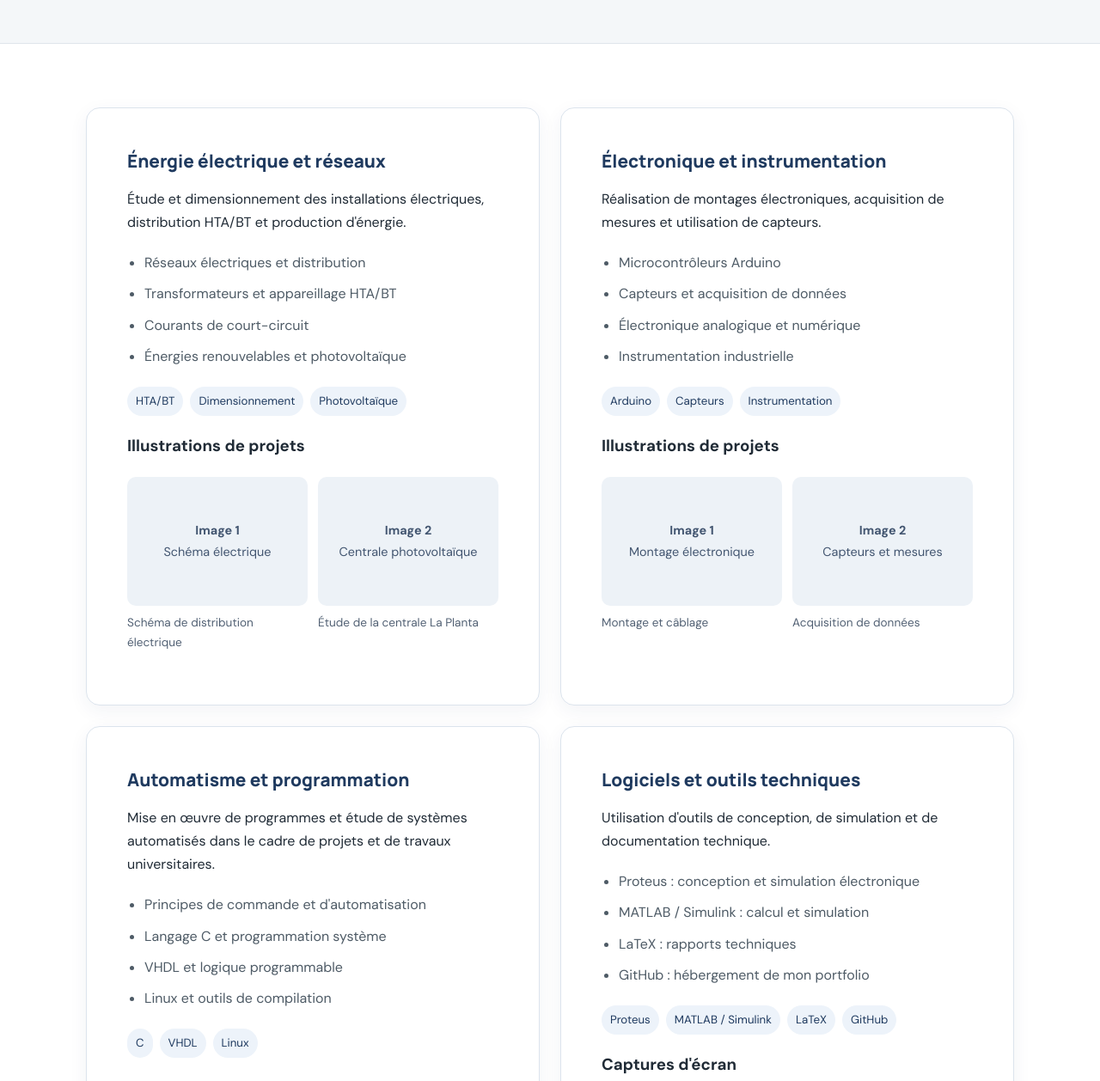
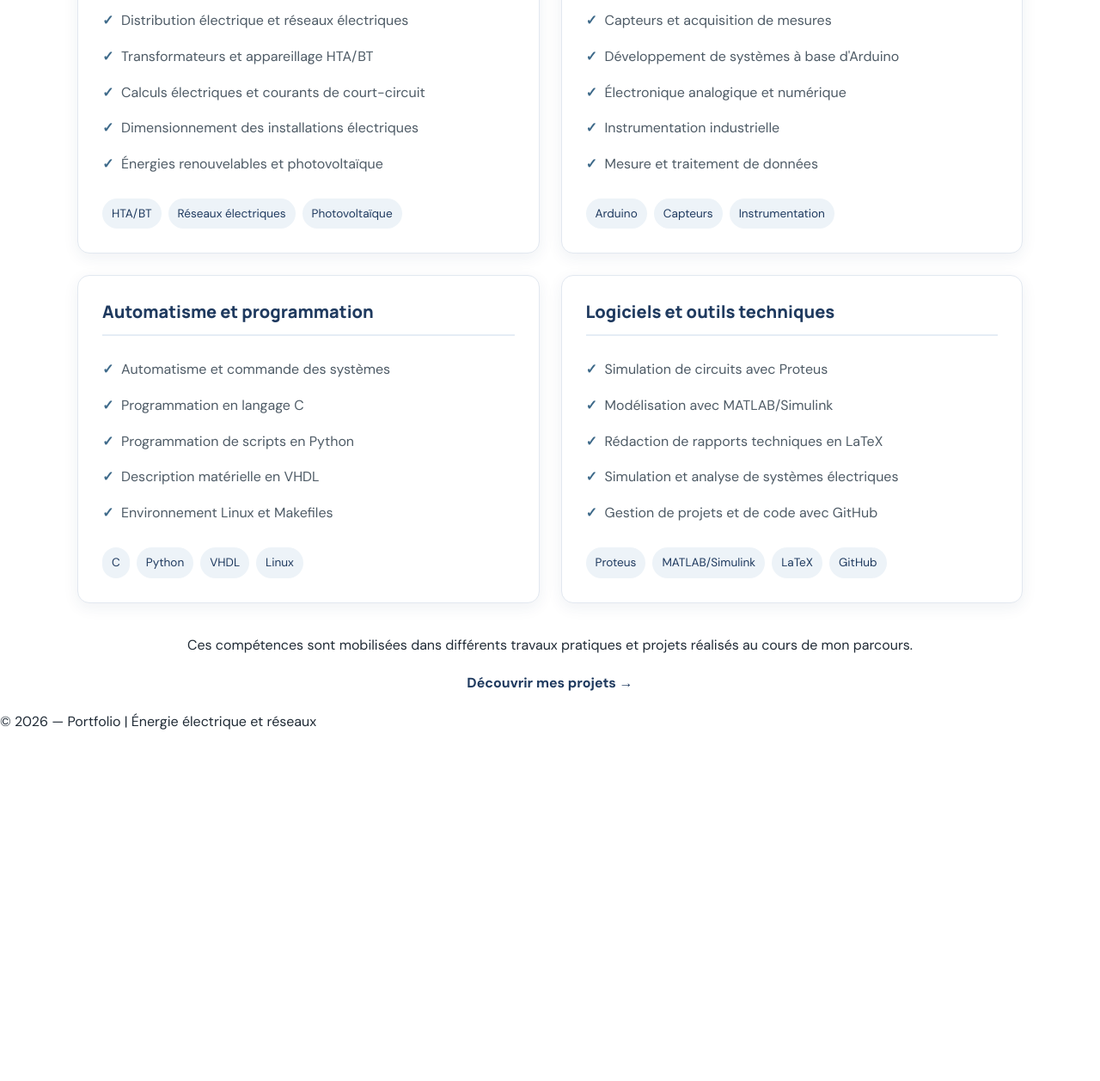
Before and after one commit to pawendtaorejosiask-dot/k-dot.github.io, a plain HTML site: page competences.html in a window 1280 px wide. Shown: the part 358-1616 px from the top of the page at 86% size. After the commit the page ends 1227 px from the top, so only its background shows below. Drawn offline with Linux system fonts and the light colour scheme.

Commit message:
Update competences.html with layout and content changes

```diff
--- a/competences.html
+++ b/competences.html
@@ -3,119 +3,92 @@
 <html lang="fr">
 <head>
   <meta charset="UTF-8">
-  <meta name="viewport" content="width=device-width, initial-scale=1">
-  <meta name="description" content="Compétences en énergie électrique, réseaux, électronique et systèmes embarqués de Josias Kouraogo.">
-  <title>Compétences | Josias Kouraogo</title>
+  <meta name="viewport" content="width=device-width, initial-scale=1.0">
+  <title>Compétences | Portfolio</title>
   <link rel="stylesheet" href="style.css">
 
   <style>
     .skills-intro {
-      max-width: 760px;
-    }
-
-    .skills-intro p {
+      max-width: 850px;
+      margin: 0 auto 35px;
+      text-align: center;
       line-height: 1.8;
     }
 
     .skills-grid {
       display: grid;
       grid-template-columns: repeat(2, minmax(0, 1fr));
-      gap: 24px;
+      gap: 25px;
+      max-width: 1100px;
+      margin: 0 auto;
     }
 
     .skill-box {
-      min-width: 0;
-      overflow: hidden;
-      border: 1px solid #dce4ed;
-      border-radius: 16px;
+      padding: 28px;
+      border-radius: 14px;
       background: #fff;
-      box-shadow: 0 6px 22px rgba(31, 58, 95, 0.06);
-      transition: transform 0.2s, box-shadow 0.2s;
+      border: 1px solid #e2e8f0;
+      box-shadow: 0 5px 18px rgba(31, 58, 95, 0.07);
+      transition: transform 0.25s, box-shadow 0.25s;
     }
 
     .skill-box:hover {
       transform: translateY(-4px);
-      box-shadow: 0 12px 28px rgba(31, 58, 95, 0.12);
-    }
-
-    .skill-content {
-      padding: 22px;
+      box-shadow: 0 10px 25px rgba(31, 58, 95, 0.12);
     }
 
     .skill-box h2 {
-      margin-top: 0;
       color: #1f3a5f;
-      font-size: 1.3rem;
-    }
-
-    .skill-box p {
-      line-height: 1.7;
+      font-size: 1.25rem;
+      margin-bottom: 18px;
+      padding-bottom: 12px;
+      border-bottom: 2px solid #e5edf5;
     }
 
     .skill-box ul {
-      padding-left: 20px;
-      line-height: 1.9;
+      list-style: none;
+      padding: 0;
+      margin: 0;
     }
 
-    .project-gallery {
-      display: grid;
-      grid-template-columns: repeat(2, minmax(0, 1fr));
-      gap: 12px;
-      margin-top: 20px;
+    .skill-box li {
+      position: relative;
+      padding: 8px 0 8px 22px;
+      line-height: 1.6;
     }
 
-    .project-image {
-      display: flex;
-      align-items: center;
-      justify-content: center;
-      min-height: 150px;
-      overflow: hidden;
-      border-radius: 10px;
-      background: #edf2f7;
-      color: #425570;
-      text-align: center;
-      font-size: 0.9rem;
-    }
-
-    .project-image img {
-      display: block;
-      width: 100%;
-      height: 180px;
-      object-fit: cover;
-    }
-
-    .image-placeholder {
-      padding: 18px;
-    }
-
-    .project-caption {
-      margin-top: 8px;
-      color: #526174;
-      font-size: 0.85rem;
+    .skill-box li::before {
+      content: "✓";
+      position: absolute;
+      left: 0;
+      color: #3e6a8a;
+      font-weight: bold;
     }
 
     .skill-tags {
       display: flex;
       flex-wrap: wrap;
       gap: 8px;
-      margin-top: 16px;
+      margin-top: 20px;
     }
 
     .skill-tags span {
-      padding: 6px 10px;
+      background: #edf3f8;
+      color: #1f3a5f;
+      padding: 6px 11px;
       border-radius: 20px;
-      background: #edf3fa;
-      color: #1f3a5f;
-      font-size: 0.83rem;
+      font-size: 0.85rem;
     }
 
     .skills-note {
-      margin-top: 30px;
-      padding: 18px;
-      border-left: 4px solid #3e6a8a;
-      border-radius: 8px;
-      background: #f3f6fa;
-      line-height: 1.7;
+      text-align: center;
+      margin: 35px auto 10px;
+      line-height: 1.8;
+    }
+
+    .skills-note a {
+      color: #1f3a5f;
+      font-weight: bold;
     }
 
     @media (max-width: 700px) {
@@ -123,268 +96,127 @@
         grid-template-columns: 1fr;
       }
 
-      .skill-content {
-        padding: 18px;
-      }
-
-      .project-image img {
-        height: 145px;
+      .skill-box {
+        padding: 22px;
       }
     }
   </style>
 </head>
 
 <body>
-<header class="site-header">
-  <div class="container nav-wrap">
-    <a class="brand" href="index.html">
-      Josias <span>Kouraogo</span>
-    </a>
 
-    <button class="menu-toggle"
-      aria-label="Ouvrir le menu"
-      aria-expanded="false">☰</button>
-
-    <nav class="nav">
+  <header>
+    <nav>
       <a href="index.html">Accueil</a>
+      <a href="formation.html">Formation</a>
       <a href="experiences.html">Expériences</a>
-      <a href="formation.html">Formation</a>
-      <a class="active" href="competences.html">Compétences</a>
+      <a href="competences.html" aria-current="page">Compétences</a>
       <a href="projets.html">Projets</a>
       <a href="contact.html">Contact</a>
     </nav>
-  </div>
   </header>
 
   <main>
-  <section class="page-hero">
-    <div class="container skills-intro">
-      <p class="eyebrow">Savoir-faire et réalisations</p>
+    <section class="page-header">
       <h1>Mes compétences</h1>
-      <p class="lead">
-        Découvrez mes compétences techniques en énergie électrique,
-        réseaux électriques, électronique et systèmes embarqués,
-        développées au cours de ma formation et de mes projets.
+      <p>Des compétences techniques au service de l'énergie électrique.</p>
+    </section>
+
+    <section class="skills-section">
+      <div class="skills-intro">
+        <p>
+          Ma formation en génie électrique et en électronique me permet
+          de développer des compétences en énergie électrique, réseaux,
+          instrumentation, automatisme et programmation.
+          Je souhaite approfondir ces connaissances pour évoluer dans
+          le domaine des réseaux électriques et du transport d'électricité.
         </p>
       </div>
-  </section>
 
-  <section class="section">
-    <div class="container skills-grid">
+      <div class="skills-grid">
 
-      <!-- 1. ENERGIE ELECTRIQUE -->
         <article class="skill-box">
-        <div class="skill-content">
           <h2>Énergie électrique et réseaux</h2>
-          <p>
-            Étude et dimensionnement des installations électriques,
-            distribution HTA/BT et production d'énergie.
-          </p>
-
           <ul>
-            <li>Réseaux électriques et distribution</li>
+            <li>Distribution électrique et réseaux électriques</li>
             <li>Transformateurs et appareillage HTA/BT</li>
-            <li>Courants de court-circuit</li>
+            <li>Calculs électriques et courants de court-circuit</li>
+            <li>Dimensionnement des installations électriques</li>
             <li>Énergies renouvelables et photovoltaïque</li>
           </ul>
-
           <div class="skill-tags">
             <span>HTA/BT</span>
-            <span>Dimensionnement</span>
+            <span>Réseaux électriques</span>
             <span>Photovoltaïque</span>
-          </div>
-
-          <h3>Illustrations de projets</h3>
-          <div class="project-gallery">
-            <div>
-              <div class="project-image">
-                <div class="image-placeholder">
-                  <strong>Image 1</strong><br>
-                  Schéma électrique
-                </div>
-              </div>
-              <p class="project-caption">Schéma de distribution électrique</p>
-            </div>
-
-            <div>
-              <div class="project-image">
-                <div class="image-placeholder">
-                  <strong>Image 2</strong><br>
-                  Centrale photovoltaïque
-                </div>
-              </div>
-              <p class="project-caption">Étude de la centrale La Planta</p>
-            </div>
-          </div>
           </div>
         </article>
 
-      <!-- 2. ELECTRONIQUE -->
         <article class="skill-box">
-        <div class="skill-content">
           <h2>Électronique et instrumentation</h2>
-          <p>
-            Réalisation de montages électroniques, acquisition de mesures
-            et utilisation de capteurs.
-          </p>
-
           <ul>
-            <li>Microcontrôleurs Arduino</li>
-            <li>Capteurs et acquisition de données</li>
+            <li>Capteurs et acquisition de mesures</li>
+            <li>Développement de systèmes à base d'Arduino</li>
             <li>Électronique analogique et numérique</li>
             <li>Instrumentation industrielle</li>
+            <li>Mesure et traitement de données</li>
           </ul>
-
           <div class="skill-tags">
             <span>Arduino</span>
             <span>Capteurs</span>
             <span>Instrumentation</span>
           </div>
+        </article>
 
-          <h3>Illustrations de projets</h3>
-          <div class="project-gallery">
-            <div>
-              <div class="project-image">
-                <div class="image-placeholder">
-                  <strong>Image 1</strong><br>
-                  Montage électronique
-                </div>
-              </div>
-              <p class="project-caption">Montage et câblage</p>
-            </div>
-
-            <div>
-              <div class="project-image">
-                <div class="image-placeholder">
-                  <strong>Image 2</strong><br>
-                  Capteurs et mesures
-                </div>
-              </div>
-              <p class="project-caption">Acquisition de données</p>
-            </div>
-          </div>
+        <article class="skill-box">
+          <h2>Automatisme et programmation</h2>
+          <ul>
+            <li>Automatisme et commande des systèmes</li>
+            <li>Programmation en langage C</li>
+            <li>Programmation de scripts en Python</li>
+            <li>Description matérielle en VHDL</li>
+            <li>Environnement Linux et Makefiles</li>
+          </ul>
+          <div class="skill-tags">
+            <span>C</span>
+            <span>Python</span>
+            <span>VHDL</span>
+            <span>Linux</span>
           </div>
         </article>
 
-      <!-- 3. AUTOMATISME ET PROGRAMMATION -->
         <article class="skill-box">
-        <div class="skill-content">
-          <h2>Automatisme et programmation</h2>
-          <p>
-            Mise en œuvre de programmes et étude de systèmes
-            automatisés dans le cadre de projets et de travaux universitaires.
-          </p>
-
+          <h2>Logiciels et outils techniques</h2>
           <ul>
-            <li>Principes de commande et d'automatisation</li>
-            <li>Langage C et programmation système</li>
-            <li>VHDL et logique programmable</li>
-            <li>Linux et outils de compilation</li>
+            <li>Simulation de circuits avec Proteus</li>
+            <li>Modélisation avec MATLAB/Simulink</li>
+            <li>Rédaction de rapports techniques en LaTeX</li>
+            <li>Simulation et analyse de systèmes électriques</li>
+            <li>Gestion de projets et de code avec GitHub</li>
           </ul>
-
-          <div class="skill-tags">
-            <span>C</span>
-            <span>VHDL</span>
-            <span>Linux</span>
-          </div>
-
-          <h3>Illustrations de projets</h3>
-          <div class="project-gallery">
-            <div>
-              <div class="project-image">
-                <div class="image-placeholder">
-                  <strong>Image 1</strong><br>
-                  Simulation
-                </div>
-              </div>
-              <p class="project-caption">Simulation d'un système</p>
-            </div>
-
-            <div>
-              <div class="project-image">
-                <div class="image-placeholder">
-                  <strong>Image 2</strong><br>
-                  Programme ou résultat
-                </div>
-              </div>
-              <p class="project-caption">Programmation et tests</p>
-            </div>
-          </div>
-        </div>
-      </article>
-
-      <!-- 4. LOGICIELS -->
-      <article class="skill-box">
-        <div class="skill-content">
-          <h2>Logiciels et outils techniques</h2>
-          <p>
-            Utilisation d'outils de conception, de simulation
-            et de documentation technique.
-          </p>
-
-          <ul>
-            <li>Proteus : conception et simulation électronique</li>
-            <li>MATLAB / Simulink : calcul et simulation</li>
-            <li>LaTeX : rapports techniques</li>
-            <li>GitHub : hébergement de mon portfolio</li>
-          </ul>
-
           <div class="skill-tags">
             <span>Proteus</span>
-            <span>MATLAB / Simulink</span>
+            <span>MATLAB/Simulink</span>
             <span>LaTeX</span>
             <span>GitHub</span>
-          </div>
-
-          <h3>Captures d'écran</h3>
-          <div class="project-gallery">
-            <div>
-              <div class="project-image">
-                <div class="image-placeholder">
-                  <strong>Image 1</strong><br>
-                  Proteus ou Simulink
-                </div>
-              </div>
-              <p class="project-caption">Simulation logicielle</p>
-            </div>
-
-            <div>
-              <div class="project-image">
-                <div class="image-placeholder">
-                  <strong>Image 2</strong><br>
-                  Résultats de calcul
-                </div>
-              </div>
-              <p class="project-caption">Résultats et analyses</p>
-            </div>
-          </div>
           </div>
         </article>
 
       </div>
 
-    <div class="container">
       <div class="skills-note">
-        <strong>À propos de mes compétences</strong><br>
-        Les illustrations seront ajoutées progressivement à partir de
-        mes propres projets, schémas et simulations. Les compétences
-        présentées correspondent à mes travaux de formation et à mes
-        réalisations techniques.
-      </div>
-
-      <p style="margin-top: 24px;">
-        Pour découvrir mes réalisations plus en détail :
-        <a href="projets.html"><strong>consulter mes projets →</strong></a>
+        <p>
+          Ces compétences sont mobilisées dans différents travaux
+          pratiques et projets réalisés au cours de mon parcours.
+        </p>
+        <p>
+          <a href="projets.html">Découvrir mes projets →</a>
         </p>
       </div>
     </section>
   </main>
 
-<footer class="footer">
-  <div class="container footer-inner">
-    <span>© <span id="year"></span> Josias Kouraogo</span>
-    <a href="contact.html">Me contacter</a>
-  </div>
+  <footer>
+    <p>© 2026 — Portfolio | Énergie électrique et réseaux</p>
   </footer>
 
   <script src="script.js"></script>
```
Lines whose indentation alone changed are shown as unchanged.
